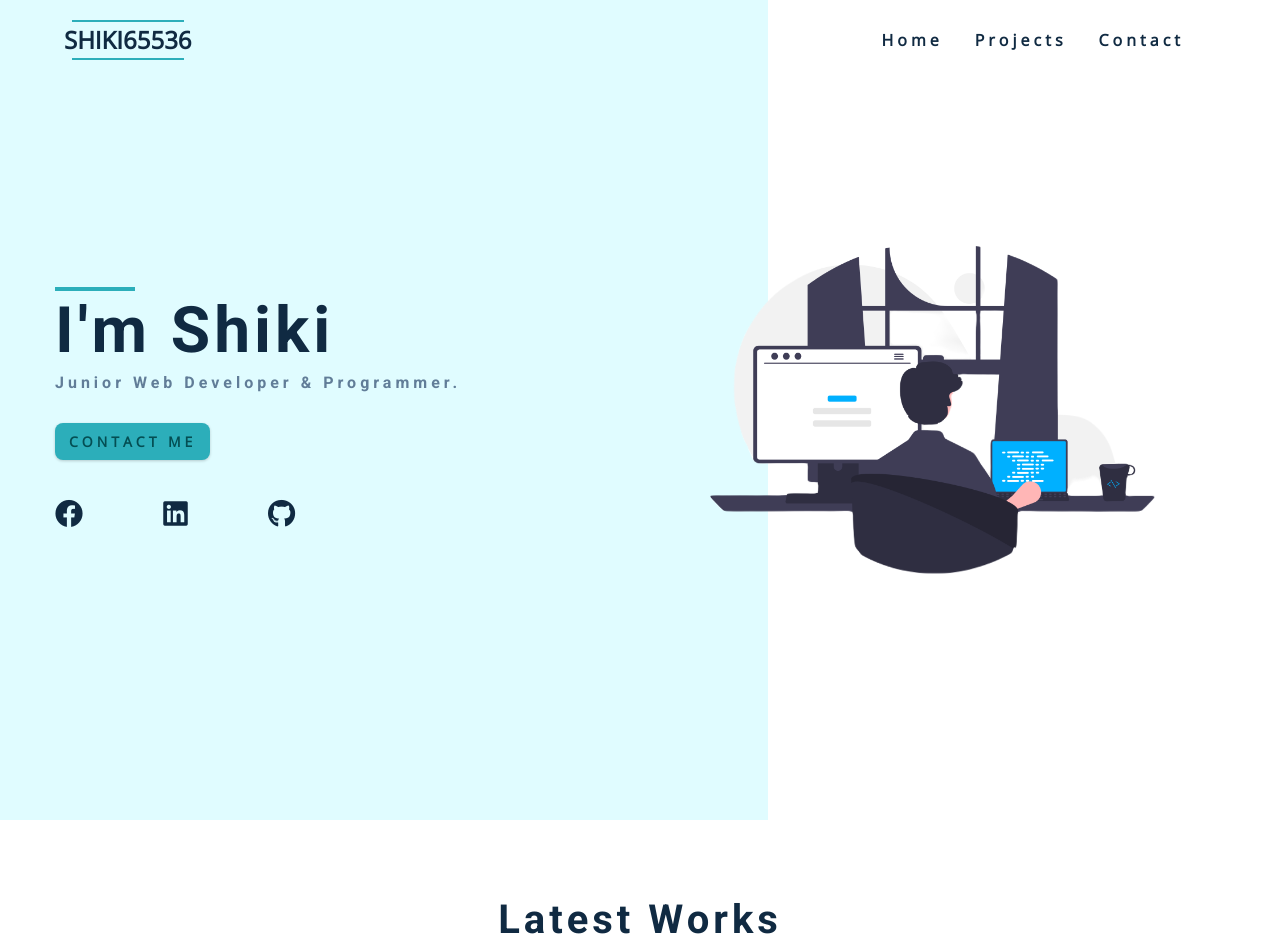
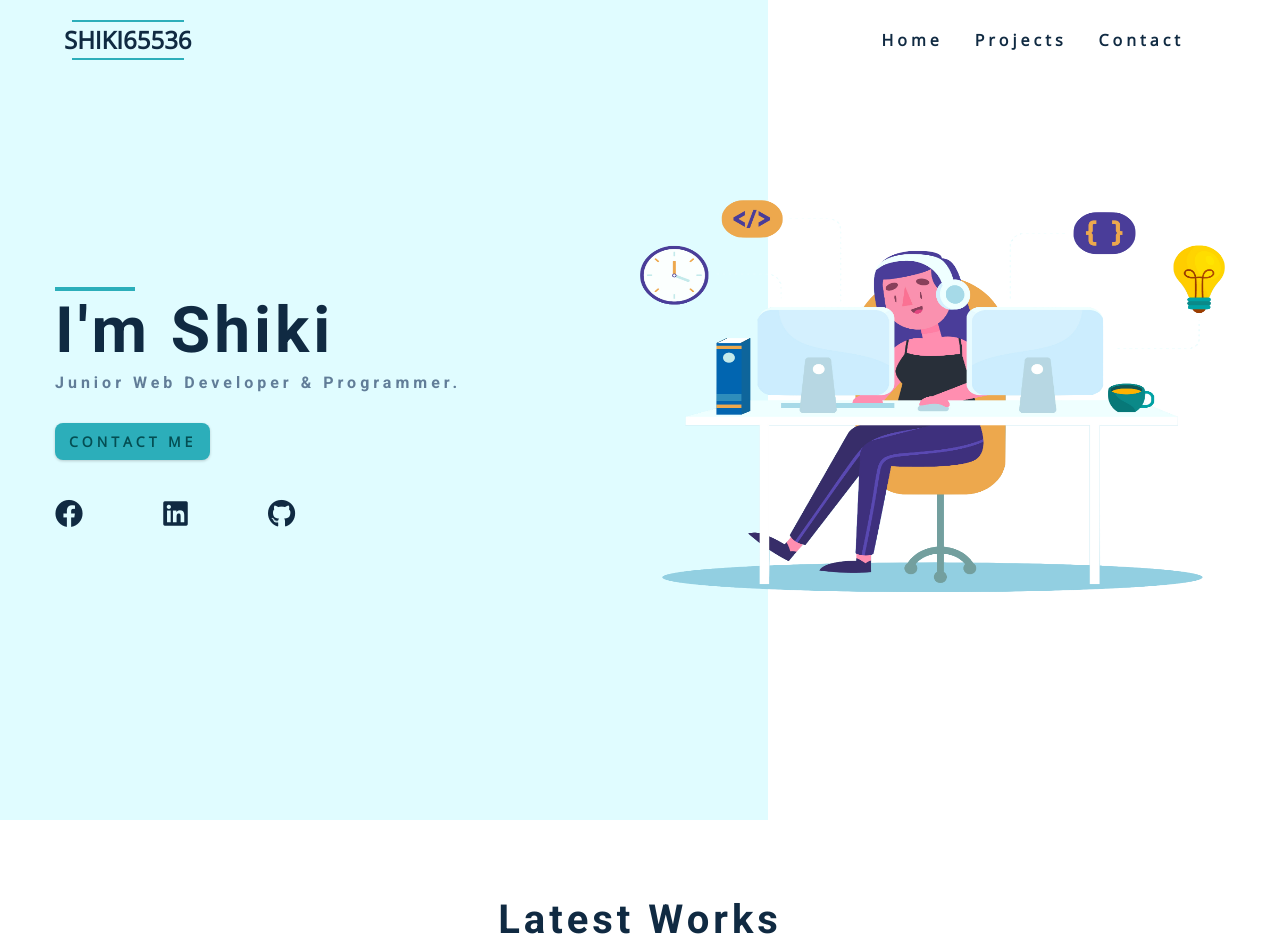
Before and after one commit to shiki65536/shiki65536.github.io, a Jekyll site: the page built from index.html, in a window 1280 px wide. Shown: the top 952 px of the page. Built offline with Jekyll 4.4.1, drawn with Linux system fonts in a browser that asks for light colours.

Commit message:
fixed linkedin

```diff
--- a/_includes/contact.html
+++ b/_includes/contact.html
@@ -12,7 +12,7 @@
             Please feel free to contact me through LinkedIn or email!
           </p>
           <a href="mailto:shiki65536@gmail.com" class="btn"><i class="fas fa-envelope-open-text"></i> email me</a>
-          <a href="https://www.linkedin.com/in/shih-chi-%EF%BD%97en-690526211/" class="btn"><i class="fab fa-linkedin"></i> LinkedIn</a>
+          <a href="https://www.linkedin.com/in/shih-chi-wen-690526211/" class="btn"><i class="fab fa-linkedin"></i> LinkedIn</a>
         </div>
       </section>
       <!-- end of connect -->
--- a/_includes/footer.html
+++ b/_includes/footer.html
@@ -7,7 +7,7 @@
           </a>
         </li>
         <li>
-          <a href="https://www.linkedin.com/in/shih-chi-%EF%BD%97en-690526211/" class="social-link">
+          <a href="https://www.linkedin.com/in/shih-chi-wen-690526211/" class="social-link">
             <i class="fab fa-linkedin"></i>
           </a>
         </li>
--- a/_includes/header.html
+++ b/_includes/header.html
@@ -14,7 +14,7 @@
             </a>
           </li>
           <li>
-            <a href="https://www.linkedin.com/in/shih-chi-%EF%BD%97en-690526211/" class="social-link">
+            <a href="https://www.linkedin.com/in/shih-chi-wen-690526211/" class="social-link">
               <i class="fab fa-linkedin"></i>
             </a>
           </li>
@@ -31,7 +31,7 @@
         </ul>
       </article>
       <article class="hero-img">
-        <img src="{{ "/hero2.png" | prepend: site.baseurl }}" class="hero-img-svg" alt="hero photo" />
+        <img src="{{ "/hero3.png" | prepend: site.baseurl }}" class="hero-img-svg" alt="hero photo" />
       </article>
     </div>
   </header>
--- a/_includes/navbar.html
+++ b/_includes/navbar.html
@@ -58,7 +58,7 @@
           </a>
         </li>
         <li>
-          <a href="https://www.linkedin.com/in/shih-chi-%EF%BD%97en-690526211/" class="social-link">
+          <a href="https://www.linkedin.com/in/shih-chi-wen-690526211/" class="social-link">
             <i class="fab fa-linkedin"></i>
           </a>
         </li>
```
Also changed, not shown: hero3.png (added).
